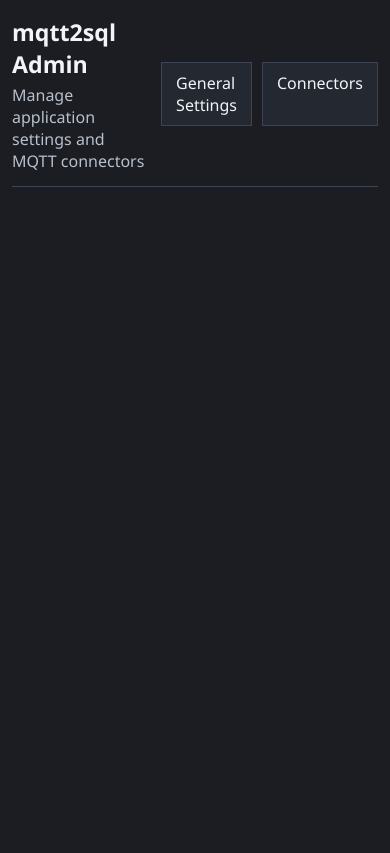
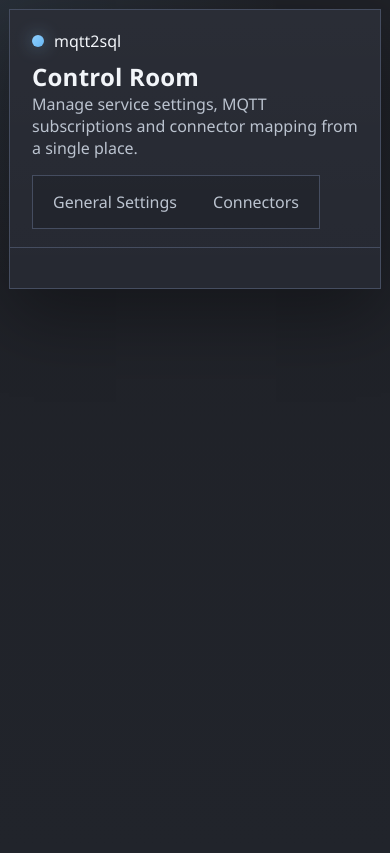
Before and after one commit to ondrahladik/mqtt2sql, a Python web app: template admin/templates/index.html in a window 390 px wide. Before the commit the page ends 187 px from the top, so only its background shows below. Run offline with Jinja, Linux system fonts and the light colour scheme; the template is opened without the code that fills it, so the values that code supplies are empty.

Commit message:
Revamp admin UI, add docs, update README
Overhaul the admin web UI: refactored HTML/CSS for a redesigned dark-themed layout (new CSS variables, renamed classes like .frame/.masthead/.panel, improved grid layouts and responsive rules), reorganized settings and connectors forms, updated mapping area and action/button styles, and preserved mapping JS helpers. Added documentation: docs/architecture.md and docs/usage.md describing project layout, runtime flow and usage. Updated README to reference the new documentation files (links currently point to local paths).

```diff
--- a/admin/templates/index.html
+++ b/admin/templates/index.html
@@ -7,18 +7,19 @@
     <style>
       :root {
         color-scheme: dark;
-        --bg: #1b1d22;
-        --panel: #242831;
-        --panel-2: #2a2f3a;
-        --panel-3: #303643;
-        --border: #3d4554;
-        --text: #f1f4f8;
-        --muted: #b8c0cc;
-        --accent: #76b8ff;
-        --accent-2: #5d9ee8;
-        --success: #39a47d;
-        --error: #d46b78;
-        --danger: #a23c4d;
+        --bg: #202228;
+        --shell: #262932;
+        --panel: #2d313c;
+        --panel-soft: #343947;
+        --line: #454d60;
+        --text: #f2f5f9;
+        --muted: #bbc3cf;
+        --accent: #8fd0ff;
+        --accent-strong: #67b6f2;
+        --success: #45ad87;
+        --error: #d7727e;
+        --danger: #a84454;
+        --shadow: 0 28px 70px rgba(0, 0, 0, 0.34);
       }
 
       * {
@@ -27,7 +28,10 @@
 
       body {
         margin: 0;
-        background: var(--bg);
+        min-height: 100vh;
+        background:
+          radial-gradient(circle at top left, rgba(143, 208, 255, 0.08), transparent 30%),
+          linear-gradient(180deg, #1f2127 0%, #21242b 100%);
         color: var(--text);
         font-family: "Segoe UI", Tahoma, sans-serif;
       }
@@ -37,60 +41,86 @@
         text-decoration: none;
       }
 
-      .page {
-        width: min(1440px, calc(100% - 24px));
-        margin: 0 auto;
-        padding: 16px 0 24px;
+      button,
+      input,
+      select {
+        font: inherit;
       }
 
-      .header {
-        display: flex;
-        align-items: center;
-        justify-content: space-between;
-        gap: 16px;
-        margin-bottom: 16px;
-        padding-bottom: 14px;
-        border-bottom: 1px solid var(--border);
+      .frame {
+        width: min(1160px, calc(100% - 32px));
+        margin: 22px auto;
+        background: linear-gradient(180deg, rgba(255, 255, 255, 0.02), rgba(255, 255, 255, 0)) , var(--shell);
+        border: 1px solid var(--line);
+        box-shadow: var(--shadow);
       }
 
-      .header h1 {
-        margin: 0 0 4px;
-        font-size: 1.45rem;
+      .masthead {
+        display: grid;
+        grid-template-columns: 1.25fr auto;
+        gap: 16px;
+        padding: 20px 22px 18px;
+        border-bottom: 1px solid var(--line);
       }
 
-      .header p {
+      .brandline {
+        display: inline-flex;
+        align-items: center;
+        gap: 10px;
+        margin-bottom: 8px;
+      }
+
+      .brandchip {
+        width: 12px;
+        height: 12px;
+        background: linear-gradient(135deg, var(--accent), var(--accent-strong));
+        border-radius: 50%;
+        box-shadow: 0 0 18px rgba(143, 208, 255, 0.45);
+      }
+
+      .masthead h1 {
         margin: 0;
+        font-size: 1.5rem;
+        letter-spacing: 0.01em;
+      }
+
+      .masthead p {
+        margin: 0;
+        max-width: 44rem;
         color: var(--muted);
       }
 
       .tabs {
-        display: flex;
-        gap: 10px;
+        display: inline-flex;
+        align-items: center;
+        gap: 8px;
+        align-self: start;
+        background: rgba(0, 0, 0, 0.12);
+        border: 1px solid var(--line);
+        padding: 6px;
       }
 
       .tab {
         padding: 9px 14px;
-        border: 1px solid var(--border);
-        background: var(--panel);
+        color: var(--muted);
       }
 
       .tab.active {
         background: var(--accent);
-        border-color: var(--accent);
-        color: #11151b;
-        font-weight: 600;
+        color: #12161c;
+        font-weight: 700;
       }
 
       .messages {
         display: grid;
         gap: 8px;
-        margin-bottom: 16px;
+        padding: 14px 22px 0;
       }
 
       .message {
-        padding: 11px 12px;
+        padding: 11px 13px;
         background: var(--panel);
-        border: 1px solid var(--border);
+        border: 1px solid var(--line);
       }
 
       .message.success {
@@ -101,56 +131,100 @@
         border-left: 4px solid var(--error);
       }
 
-      .layout {
+      .page {
+        padding: 18px 22px 22px;
+      }
+
+      .panel {
+        background: var(--panel);
+        border: 1px solid var(--line);
+      }
+
+      .panel-head {
+        display: flex;
+        align-items: start;
+        justify-content: space-between;
+        gap: 12px;
+        padding: 16px 16px 0;
+      }
+
+      .panel-head h2 {
+        margin: 0;
+        font-size: 1.06rem;
+      }
+
+      .panel-head p {
+        margin: 6px 0 0;
+        color: var(--muted);
+      }
+
+      .settings-grid {
         display: grid;
-        grid-template-columns: 320px 1fr;
+        grid-template-columns: repeat(2, minmax(0, 1fr));
+        gap: 14px;
+        padding: 16px;
+      }
+
+      .settings-grid .block:last-child {
+        grid-column: 1 / -1;
+      }
+
+      .workspace {
+        display: grid;
+        grid-template-columns: 270px 1fr;
         gap: 16px;
       }
 
-      .card {
-        background: var(--panel);
-        border: 1px solid var(--border);
+      .rail {
+        align-self: start;
+        overflow: hidden;
       }
 
-      .sidebar {
-        padding: 12px;
-        align-self: start;
-      }
-
-      .sidebar-head {
+      .rail-head {
         display: flex;
         align-items: center;
         justify-content: space-between;
         gap: 10px;
-        margin-bottom: 12px;
+        padding: 16px;
+        border-bottom: 1px solid var(--line);
       }
 
-      .sidebar-head h2,
-      .content h2 {
+      .rail-head h2 {
         margin: 0;
-        font-size: 1.05rem;
+        font-size: 1rem;
       }
 
       .connector-list {
         display: grid;
         gap: 10px;
+        padding: 14px;
       }
 
-      .connector-item {
+      .connector-card {
         display: block;
         padding: 12px;
-        background: var(--panel-2);
-        border: 1px solid var(--border);
+        background: linear-gradient(180deg, rgba(255,255,255,0.02), transparent), var(--panel-soft);
+        border: 1px solid var(--line);
+        position: relative;
       }
 
-      .connector-item.active {
-        border-color: var(--accent);
-        background: var(--panel-3);
+      .connector-card::before {
+        content: "";
+        position: absolute;
+        left: 0;
+        top: 0;
+        bottom: 0;
+        width: 3px;
+        background: transparent;
       }
 
-      .connector-item strong {
+      .connector-card.active::before {
+        background: var(--accent);
+      }
+
+      .connector-card strong {
         display: block;
-        margin-bottom: 6px;
+        margin-bottom: 7px;
       }
 
       .connector-meta {
@@ -281,29 +350,37 @@
         border-color: var(--danger);
       }
 
-      .empty {
-        color: var(--muted);
-        padding: 8px 0;
+      @media (max-width: 1040px) {
+        .frame {
+          width: min(100%, calc(100% - 18px));
+          margin: 9px auto;
         }
 
-      @media (max-width: 1180px) {
-        .layout,
-        .form-grid {
+        .masthead,
+        .workspace,
+        .settings-grid,
+        .form-grid,
+        .split,
+        .mapping-row {
           grid-template-columns: 1fr;
         }
 
-        .mapping-row {
-          grid-template-columns: 1fr;
+        .tabs {
+          justify-self: start;
         }
       }
     </style>
   </head>
   <body>
-    <main class="page">
-      <header class="header">
+    <div class="frame">
+      <header class="masthead">
         <div>
-          <h1>mqtt2sql Admin</h1>
-          <p>Manage application settings and MQTT connectors</p>
+          <div class="brandline">
+            <span class="brandchip"></span>
+            <span>mqtt2sql</span>
+          </div>
+          <h1>Control Room</h1>
+          <p>Manage service settings, MQTT subscriptions and connector mapping from a single place.</p>
         </div>
         <nav class="tabs">
           <a href="{{ url_for('settings_page') }}" class="tab {% if page == 'settings' %}active{% endif %}">General Settings</a>
@@ -321,25 +398,34 @@
         {% endif %}
       {% endwith %}
 
+      <main class="page">
         {% if page == 'settings' %}
-        <section class="card content">
-          <div class="section-head">
+          <section class="panel">
+            <div class="panel-head">
+              <div>
                 <h2>General Settings</h2>
-            <p>Configure MQTT, MySQL and runtime behavior.</p>
+                <p>Core connectivity and runtime behavior for the service.</p>
+              </div>
             </div>
 
             <form method="post" action="{{ url_for('save_settings') }}">
-            <div class="form-grid">
-              <section class="group">
-                <h3>MQTT</h3>
+              <div class="settings-grid">
+                <section class="block">
+                  <h3>MQTT Broker</h3>
                   <div class="fields">
                     <div class="field">
                       <label for="mqtt_host">Host</label>
                       <input id="mqtt_host" name="mqtt_host" value="{{ config_form.mqtt_host }}" required>
                     </div>
+                    <div class="split">
                       <div class="field">
                         <label for="mqtt_port">Port</label>
                         <input id="mqtt_port" name="mqtt_port" value="{{ config_form.mqtt_port }}" inputmode="numeric" required>
+                      </div>
+                      <div class="field">
+                        <label for="mqtt_client_id">Client ID</label>
+                        <input id="mqtt_client_id" name="mqtt_client_id" value="{{ config_form.mqtt_client_id }}" required>
+                      </div>
                     </div>
                     <div class="field">
                       <label for="mqtt_username">Username</label>
@@ -375,19 +463,15 @@
                       <label for="mysql_password">Password</label>
                       <input id="mysql_password" name="mysql_password" value="{{ config_form.mysql_password }}">
                     </div>
-                  <div class="field">
-                    <label for="mysql_database">Database</label>
-                    <input id="mysql_database" name="mysql_database" value="{{ config_form.mysql_database }}" required>
-                  </div>
                   </div>
                 </section>
 
-              <section class="group wide">
-                <h3>Application</h3>
+                <section class="block">
+                  <h3>Runtime</h3>
                   <div class="fields">
-                  <div class="field two">
+                    <div class="split">
                       <div class="field">
-                      <label for="app_log_level">Log level</label>
+                        <label for="app_log_level">Log Level</label>
                         <select id="app_log_level" name="app_log_level">
                           {% for level in log_levels %}
                             <option value="{{ level }}" {% if config_form.app_log_level == level %}selected{% endif %}>{{ level }}</option>
@@ -414,17 +498,18 @@
         {% endif %}
 
         {% if page == 'connectors' %}
-        <div class="layout">
-          <aside class="card sidebar">
-            <div class="sidebar-head">
+          <div class="workspace">
+            <aside class="panel rail">
+              <div class="rail-head">
                 <h2>Connectors</h2>
                 <a href="{{ url_for('new_connector_page') }}" class="tab">New</a>
               </div>
+
               {% if connectors %}
                 <div class="connector-list">
                   {% for connector in connectors %}
                     {% set index = loop.index0 %}
-                  <a href="{{ url_for('edit_connector_page', connector_index=index) }}" class="connector-item {% if connector_index == index %}active{% endif %}">
+                    <a href="{{ url_for('edit_connector_page', connector_index=index) }}" class="connector-card {% if connector_index == index %}active{% endif %}">
                       <strong>{{ connector.name }}</strong>
                       <div class="connector-meta">{{ connector.topic }}</div>
                       <div class="connector-meta">{{ connector.table }}</div>
@@ -432,20 +517,23 @@
                   {% endfor %}
                 </div>
               {% else %}
-              <div class="empty">No connectors defined yet.</div>
+                <div class="empty">No connectors have been created yet.</div>
               {% endif %}
             </aside>
 
-          <section class="card content">
-            <div class="section-head">
+            <section class="panel editor">
+              <div class="panel-head">
+                <div>
                   <h2>{% if connector_index is none %}Create Connector{% else %}Edit Connector{% endif %}</h2>
-              <p>Configure topic subscription, destination table and optional JSON field mapping.</p>
+                  <p>Define topic listening, destination table and optional field mapping.</p>
+                </div>
               </div>
 
+              <div class="editor-body">
                 <form method="post" action="{% if connector_index is none %}{{ url_for('create_connector') }}{% else %}{{ url_for('save_connector', connector_index=connector_index) }}{% endif %}">
                   <div class="form-grid">
-                <section class="group">
-                  <h3>Connector</h3>
+                    <section class="block">
+                      <h3>Identity</h3>
                       <div class="fields">
                         <div class="field">
                           <label for="name">Name</label>
@@ -462,9 +550,9 @@
                       </div>
                     </section>
 
-                <section class="group">
-                  <h3>Mapping</h3>
-                  <div id="mapping-table" class="mapping-table">
+                    <section class="block">
+                      <h3>Field Mapping</h3>
+                      <div id="mapping-table" class="mapping-area">
                         {% for row in connector_form.mapping_rows %}
                           <div class="mapping-row">
                             <div class="field">
@@ -475,34 +563,38 @@
                               <label>Column Name</label>
                               <input name="mapping_column_name" value="{{ row.column_name }}">
                             </div>
-                        <div class="mapping-actions">
+                            <div class="actions-right">
                               <button type="button" onclick="removeMappingRow(this)">Remove</button>
                             </div>
                           </div>
                         {% endfor %}
                       </div>
-                  <div class="toolbar">
-                    <div class="toolbar-right">
+                      <div class="actions" style="margin-top: 14px;">
+                        <div class="actions-left">
                           <button type="button" class="accent" onclick="addMappingRow()">Add Mapping Row</button>
                         </div>
+                        <div class="actions-right"></div>
                       </div>
                     </section>
                   </div>
 
-              <div class="toolbar">
-                <div class="toolbar-right">
+                  <div class="actions">
+                    <div class="actions-left">
+                      {% if connector_index is not none %}
+                        <button type="submit" class="danger" formaction="{{ url_for('delete_connector', connector_index=connector_index) }}" formmethod="post">Delete Connector</button>
+                      {% endif %}
+                    </div>
+                    <div class="actions-right">
                       <button type="submit" class="primary">{% if connector_index is none %}Create Connector{% else %}Save Connector{% endif %}</button>
                     </div>
-                {% if connector_index is not none %}
-                  <div class="toolbar-right">
-                    <button type="submit" class="danger" formaction="{{ url_for('delete_connector', connector_index=connector_index) }}" formmethod="post">Delete Connector</button>
-                  </div>
-                {% endif %}
                   </div>
                 </form>
+              </div>
             </section>
           </div>
         {% endif %}
+      </main>
+    </div>
 
     <template id="mapping-row-template">
       <div class="mapping-row">
```
Also changed, not shown: other parts of admin/templates/index.html (+50 -54 lines), docs/architecture.md (added, +73 -0 lines), docs/usage.md (added, +159 -0 lines), README.md. Lines whose indentation alone changed are shown as unchanged.
